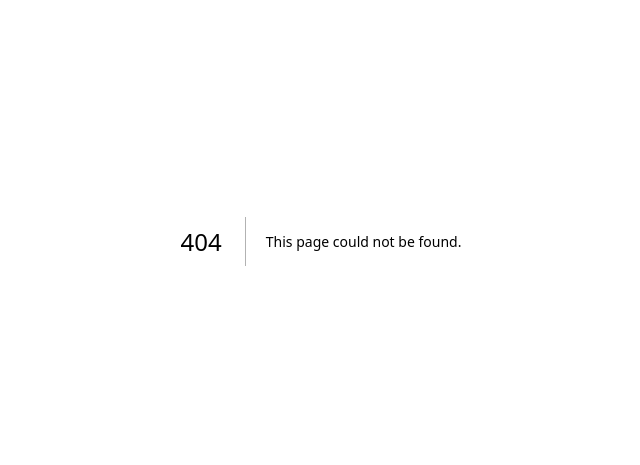
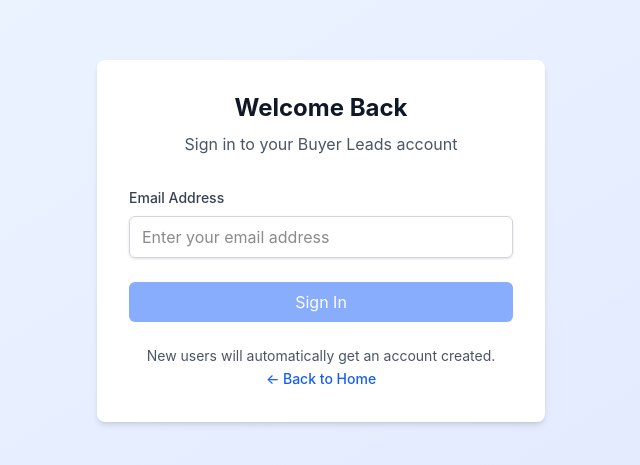
Before and after one commit to krishsharda/Buyer_Leads, a Next.js app: page /simple-signin in a window 1280 px wide. Before the commit this address had no page. Shown: the part 159-624 px from the top of the page, without its empty margins (319-959 px from the left). Built offline with nearby package versions, Linux system fonts and the light colour scheme.

Commit message:
Replace NextAuth with custom authentication system - should fix login issues completely

```diff
--- a/package.json
+++ b/package.json
@@ -17,6 +17,7 @@
     "@libsql/client": "^0.15.15",
     "@paralleldrive/cuid2": "^2.2.2",
     "@types/bcryptjs": "^2.4.6",
+    "@types/jsonwebtoken": "^9.0.10",
     "@types/papaparse": "^5.3.16",
     "@types/pg": "^8.15.5",
     "bcryptjs": "^3.0.2",
@@ -26,6 +27,7 @@
     "csv-writer": "^1.6.0",
     "drizzle-kit": "^0.31.4",
     "drizzle-orm": "^0.44.5",
+    "jsonwebtoken": "^9.0.2",
     "next": "15.5.4",
     "next-auth": "^5.0.0-beta.29",
     "papaparse": "^5.5.3",
--- /dev/null
+++ b/src/app/api/auth/login/route.ts
@@ -0,0 +1,114 @@
+import { NextRequest, NextResponse } from 'next/server';
+import { db } from '@/db';
+import { users } from '@/db/schema';
+import { eq } from 'drizzle-orm';
+import { initDatabase } from '@/lib/init-db';
+import jwt from 'jsonwebtoken';
+
+export async function POST(request: NextRequest) {
+  try {
+    console.log('=== CUSTOM AUTH LOGIN START ===');
+
+    const body = await request.json();
+    const { email } = body;
+
+    console.log('Login attempt for email:', email);
+
+    if (!email || !email.includes('@')) {
+      console.log('❌ Invalid email format');
+      return NextResponse.json(
+        { error: 'Please enter a valid email address' },
+        { status: 400 }
+      );
+    }
+
+    // Initialize database
+    console.log('🔄 Initializing database...');
+    await initDatabase();
+
+    // Find or create user
+    let user;
+    try {
+      const result = await db
+        .select()
+        .from(users)
+        .where(eq(users.email, email))
+        .limit(1);
+
+      user = result[0];
+      console.log('🔍 Found existing user:', !!user);
+    } catch (dbError) {
+      console.error('❌ Database query failed:', dbError);
+      return NextResponse.json(
+        { error: 'Database connection failed' },
+        { status: 500 }
+      );
+    }
+
+    if (!user) {
+      // Create new user
+      console.log('👤 Creating new user...');
+      try {
+        const [newUser] = await db
+          .insert(users)
+          .values({
+            email,
+            name: email.split('@')[0],
+            isAdmin: false,
+          })
+          .returning();
+
+        user = newUser;
+        console.log('✅ Created new user:', user.id);
+      } catch (insertError) {
+        console.error('❌ User creation failed:', insertError);
+        return NextResponse.json(
+          { error: 'Failed to create user account' },
+          { status: 500 }
+        );
+      }
+    }
+
+    // Create JWT token
+    const token = jwt.sign(
+      {
+        userId: user.id,
+        email: user.email,
+        name: user.name,
+        isAdmin: user.isAdmin
+      },
+      process.env.NEXTAUTH_SECRET || 'fallback-secret',
+      { expiresIn: '7d' }
+    );
+
+    console.log('✅ Login successful for user:', user.id);
+    console.log('=== CUSTOM AUTH LOGIN END ===');
+
+    // Set cookie and return success
+    const response = NextResponse.json({
+      success: true,
+      user: {
+        id: user.id,
+        email: user.email,
+        name: user.name,
+        isAdmin: user.isAdmin
+      }
+    });
+
+    response.cookies.set('auth-token', token, {
+      httpOnly: true,
+      secure: process.env.NODE_ENV === 'production',
+      sameSite: 'lax',
+      maxAge: 7 * 24 * 60 * 60 // 7 days
+    });
+
+    return response;
+
+  } catch (error) {
+    console.error('❌ Custom auth error:', error);
+    return NextResponse.json(
+      { error: 'Authentication failed' },
+      { status: 500 }
+    );
+  }
+}
--- /dev/null
+++ b/src/app/api/auth/logout/route.ts
@@ -0,0 +1,22 @@
+import { NextResponse } from 'next/server';
+
+export async function POST() {
+  try {
+    const response = NextResponse.json({ success: true, message: 'Logged out successfully' });
+
+    // Clear the auth cookie
+    response.cookies.set('auth-token', '', {
+      httpOnly: true,
+      secure: process.env.NODE_ENV === 'production',
+      sameSite: 'lax',
+      maxAge: 0
+    });
+
+    return response;
+  } catch (error) {
+    return NextResponse.json(
+      { error: 'Logout failed' },
+      { status: 500 }
+    );
+  }
+}
--- a/src/app/page.tsx
+++ b/src/app/page.tsx
@@ -1,12 +1,12 @@
 import Link from 'next/link';
-import { auth } from '@/lib/auth';
+import { getCurrentUser } from '@/lib/custom-auth';
 import { redirect } from 'next/navigation';
 
 export default async function Home() {
   try {
-    const session = await auth();
+    const user = await getCurrentUser();
 
-    if (session) {
+    if (user) {
       redirect('/buyers');
     }
   } catch (error) {
@@ -28,7 +28,7 @@ export default async function Home() {
 
           <div className="space-y-4 sm:space-y-0 sm:space-x-4 sm:flex sm:justify-center">
             <Link
-              href="/auth/signin"
+              href="/simple-signin"
               className="inline-block bg-blue-600 text-white px-8 py-3 rounded-lg hover:bg-blue-700 transition-colors font-semibold"
             >
               Get Started →
--- /dev/null
+++ b/src/app/simple-signin/page.tsx
@@ -0,0 +1,114 @@
+'use client';
+
+import { useState } from 'react';
+import { useRouter } from 'next/navigation';
+import Link from 'next/link';
+
+export default function SimpleSignIn() {
+  const [email, setEmail] = useState('');
+  const [isLoading, setIsLoading] = useState(false);
+  const [error, setError] = useState('');
+  const router = useRouter();
+
+  const handleSubmit = async (e: React.FormEvent) => {
+    e.preventDefault();
+    setIsLoading(true);
+    setError('');
+
+    try {
+      console.log('Attempting login with email:', email);
+
+      const response = await fetch('/api/auth/login', {
+        method: 'POST',
+        headers: {
+          'Content-Type': 'application/json',
+        },
+        body: JSON.stringify({ email }),
+      });
+
+      const data = await response.json();
+      console.log('Login response:', data);
+
+      if (response.ok && data.success) {
+        console.log('Login successful, redirecting...');
+        router.push('/buyers');
+        router.refresh();
+      } else {
+        setError(data.error || 'Login failed. Please try again.');
+      }
+    } catch (error) {
+      console.error('Login error:', error);
+      setError('Network error. Please check your connection.');
+    } finally {
+      setIsLoading(false);
+    }
+  };
+
+  return (
+    <div className="min-h-screen bg-gradient-to-br from-blue-50 to-indigo-100 flex items-center justify-center px-4">
+      <div className="max-w-md w-full">
+        <div className="bg-white rounded-lg shadow-md p-8">
+          <div className="text-center mb-8">
+            <h1 className="text-2xl font-bold text-gray-900 mb-2">
+              Welcome Back
+            </h1>
+            <p className="text-gray-600">
+              Sign in to your Buyer Leads account
+            </p>
+          </div>
+
+          <form onSubmit={handleSubmit} className="space-y-6">
+            <div>
+              <label htmlFor="email" className="block text-sm font-medium text-gray-700 mb-2">
+                Email Address
+              </label>
+              <input
+                id="email"
+                type="email"
+                value={email}
+                onChange={(e) => setEmail(e.target.value)}
+                required
+                className="w-full px-3 py-2 border border-gray-300 rounded-md shadow-sm focus:outline-none focus:ring-2 focus:ring-blue-500 focus:border-blue-500"
+                placeholder="Enter your email address"
+                disabled={isLoading}
+              />
+            </div>
+
+            {error && (
+              <div className="bg-red-50 border border-red-200 rounded-md p-3">
+                <p className="text-sm text-red-600">{error}</p>
+              </div>
+            )}
+
+            <button
+              type="submit"
+              disabled={isLoading || !email}
+              className="w-full bg-blue-600 text-white py-2 px-4 rounded-md hover:bg-blue-700 focus:outline-none focus:ring-2 focus:ring-blue-500 focus:ring-offset-2 disabled:opacity-50 disabled:cursor-not-allowed"
+            >
+              {isLoading ? (
+                <div className="flex items-center justify-center">
+                  <div className="animate-spin w-4 h-4 border-2 border-white border-t-transparent rounded-full mr-2"></div>
+                  Signing in...
+                </div>
+              ) : (
+                'Sign In'
+              )}
+            </button>
+          </form>
+
+          <div className="mt-6 text-center">
+            <p className="text-sm text-gray-600">
+              New users will automatically get an account created.
+            </p>
+            <Link
+              href="/"
+              className="text-sm text-blue-600 hover:text-blue-700 font-medium"
+            >
+              ← Back to Home
+            </Link>
+          </div>
+        </div>
+      </div>
+    </div>
+  );
+}
--- /dev/null
+++ b/src/lib/custom-auth.ts
@@ -0,0 +1,48 @@
+import jwt from 'jsonwebtoken';
+import { cookies } from 'next/headers';
+
+export interface User {
+  id: string;
+  email: string;
+  name: string;
+  isAdmin: boolean;
+}
+
+export async function getCurrentUser(): Promise<User | null> {
+  try {
+    const cookieStore = await cookies();
+    const token = cookieStore.get('auth-token')?.value;
+
+    if (!token) {
+      return null;
+    }
+
+    const decoded = jwt.verify(
+      token,
+      process.env.NEXTAUTH_SECRET || 'fallback-secret'
+    ) as any;
+
+    return {
+      id: decoded.userId,
+      email: decoded.email,
+      name: decoded.name,
+      isAdmin: decoded.isAdmin || false
+    };
+  } catch (error) {
+    console.error('Auth token verification failed:', error);
+    return null;
+  }
+}
+
+export function createAuthToken(user: User): string {
+  return jwt.sign(
+    {
+      userId: user.id,
+      email: user.email,
+      name: user.name,
+      isAdmin: user.isAdmin
+    },
+    process.env.NEXTAUTH_SECRET || 'fallback-secret',
+    { expiresIn: '7d' }
+  );
+}
```
Also changed, not shown: 1 other file (tests, documents, lock files or other folders).
